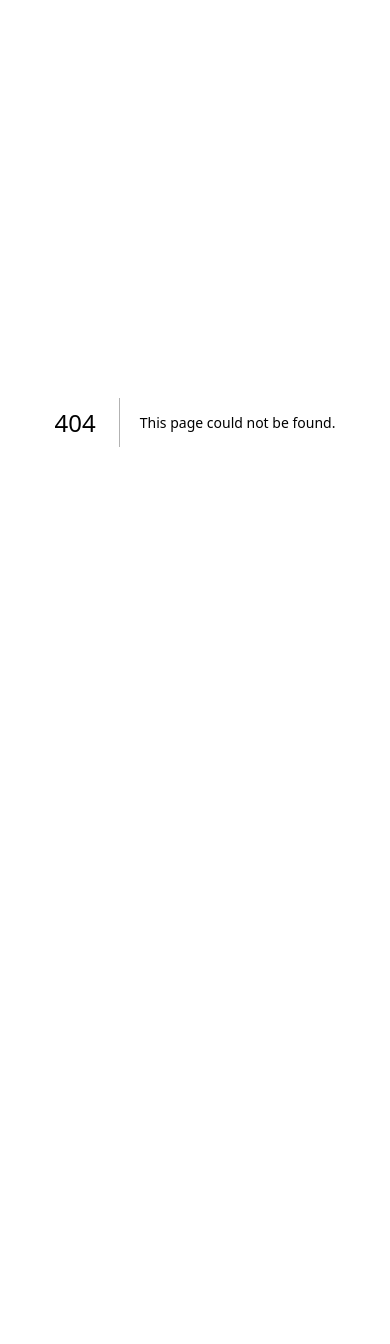
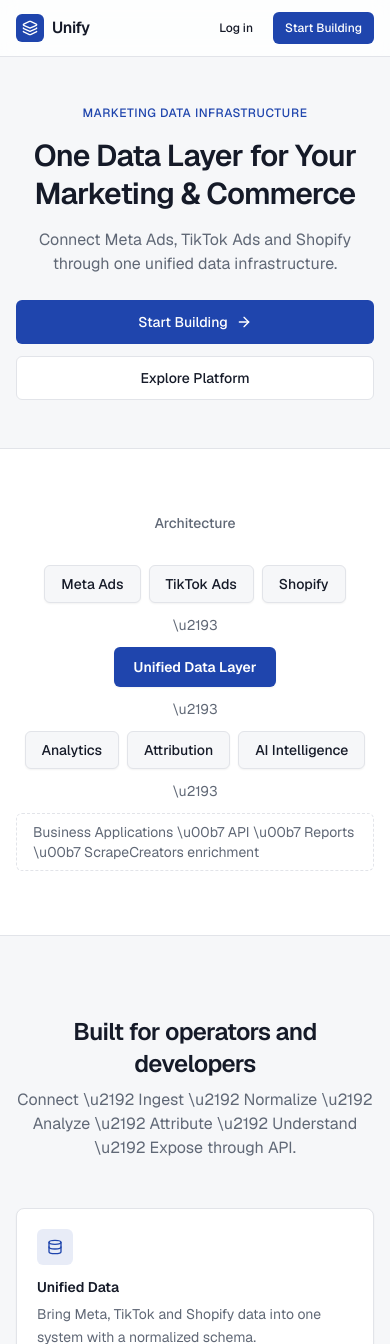
Before and after one commit to lilcoins89/website-platform, a Next.js app: page / in a window 390 px wide. Before the commit this address had no page. Shown: the top 1344 px of the page. Before the commit the page ends 844 px from the top, so only its background shows below. Built offline with nearby package versions, Linux system fonts and the light colour scheme.

Commit message:
feat: marketing landing page (responsive)

```diff
--- /dev/null
+++ b/app/page.tsx
@@ -0,0 +1,185 @@
+import Link from "next/link";
+import {
+  ArrowRight,
+  Database,
+  LineChart,
+  GitBranch,
+  Sparkles,
+  Code2,
+  Workflow,
+  Shield,
+  Layers,
+} from "lucide-react";
+import { Button } from "@/components/ui/button";
+
+const features = [
+  {
+    icon: Database,
+    title: "Unified Data",
+    body: "Bring Meta, TikTok and Shopify data into one system with a normalized schema.",
+  },
+  {
+    icon: LineChart,
+    title: "Cross-Channel Analytics",
+    body: "Understand advertising performance alongside actual Shopify revenue.",
+  },
+  {
+    icon: GitBranch,
+    title: "Attribution",
+    body: "Connect marketing activity to customers and purchases with multiple models.",
+  },
+  {
+    icon: Sparkles,
+    title: "AI Intelligence",
+    body: "Ask questions about your business and receive data-backed answers.",
+  },
+  {
+    icon: Code2,
+    title: "Developer API",
+    body: "Access normalized business data through one provider-independent API.",
+  },
+  {
+    icon: Workflow,
+    title: "ETL Infrastructure",
+    body: "Automated extraction, transformation, validation and synchronization.",
+  },
+  {
+    icon: Shield,
+    title: "Enterprise Security",
+    body: "Secure credentials, organization isolation, audit logs and permissions.",
+  },
+];
+
+export default function LandingPage() {
+  return (
+    <div className="min-h-screen bg-background">
+      <header className="border-b bg-card/80 backdrop-blur sticky top-0 z-20">
+        <div className="mx-auto flex h-14 max-w-6xl items-center justify-between px-4">
+          <div className="flex items-center gap-2">
+            <div className="flex h-7 w-7 items-center justify-center rounded-md bg-primary text-primary-foreground">
+              <Layers className="h-4 w-4" />
+            </div>
+            <span className="font-semibold tracking-tight">Unify</span>
+          </div>
+          <nav className="hidden md:flex items-center gap-6 text-sm text-muted-foreground">
+            <a href="#platform" className="hover:text-foreground">
+              Platform
+            </a>
+            <a href="#features" className="hover:text-foreground">
+              Features
+            </a>
+            <Link href="/developers" className="hover:text-foreground">
+              API
+            </Link>
+          </nav>
+          <div className="flex items-center gap-2">
+            <Link href="/login">
+              <Button variant="ghost" size="sm">
+                Log in
+              </Button>
+            </Link>
+            <Link href="/dashboard">
+              <Button size="sm">Start Building</Button>
+            </Link>
+          </div>
+        </div>
+      </header>
+
+      <section className="mx-auto max-w-6xl px-4 pt-12 pb-12 sm:pt-20 sm:pb-16 text-center">
+        <p className="mb-4 text-xs font-medium uppercase tracking-wider text-primary">
+          Marketing data infrastructure
+        </p>
+        <h1 className="mx-auto max-w-3xl text-3xl font-semibold tracking-tight sm:text-4xl md:text-5xl leading-tight">
+          One Data Layer for Your Marketing & Commerce
+        </h1>
+        <p className="mx-auto mt-4 sm:mt-5 max-w-2xl text-base sm:text-lg text-muted-foreground">
+          Connect Meta Ads, TikTok Ads and Shopify through one unified data infrastructure.
+        </p>
+        <div className="mt-6 sm:mt-8 flex flex-col sm:flex-row flex-wrap items-stretch sm:items-center justify-center gap-3">
+          <Link href="/dashboard">
+            <Button size="lg" className="gap-2 w-full sm:w-auto">
+              Start Building <ArrowRight className="h-4 w-4" />
+            </Button>
+          </Link>
+          <a href="#platform">
+            <Button size="lg" variant="outline" className="w-full sm:w-auto">
+              Explore Platform
+            </Button>
+          </a>
+        </div>
+      </section>
+
+      <section id="platform" className="border-y bg-card py-16">
+        <div className="mx-auto max-w-4xl px-4">
+          <p className="text-center text-sm font-medium text-muted-foreground mb-8">Architecture</p>
+          <div className="flex flex-col items-center gap-3 text-sm">
+            <div className="flex flex-wrap justify-center gap-2">
+              {["Meta Ads", "TikTok Ads", "Shopify"].map((s) => (
+                <span key={s} className="rounded-md border bg-background px-4 py-2 font-medium shadow-sm">
+                  {s}
+                </span>
+              ))}
+            </div>
+            <div className="text-muted-foreground">\u2193</div>
+            <span className="rounded-md bg-primary px-5 py-2.5 font-semibold text-primary-foreground shadow-sm">
+              Unified Data Layer
+            </span>
+            <div className="text-muted-foreground">\u2193</div>
+            <div className="flex flex-wrap justify-center gap-2">
+              {["Analytics", "Attribution", "AI Intelligence"].map((s) => (
+                <span key={s} className="rounded-md border bg-background px-4 py-2 font-medium shadow-sm">
+                  {s}
+                </span>
+              ))}
+            </div>
+            <div className="text-muted-foreground">\u2193</div>
+            <span className="rounded-md border border-dashed px-4 py-2 text-muted-foreground">
+              Business Applications \u00b7 API \u00b7 Reports \u00b7 ScrapeCreators enrichment
+            </span>
+          </div>
+        </div>
+      </section>
+
+      <section id="features" className="mx-auto max-w-6xl px-4 py-20">
+        <div className="text-center mb-12">
+          <h2 className="text-2xl font-semibold tracking-tight">Built for operators and developers</h2>
+          <p className="mt-2 text-muted-foreground max-w-xl mx-auto">
+            Connect \u2192 Ingest \u2192 Normalize \u2192 Analyze \u2192 Attribute \u2192 Understand \u2192 Expose through API.
+          </p>
+        </div>
+        <div className="grid gap-4 sm:grid-cols-2 lg:grid-cols-3">
+          {features.map((f) => {
+            const Icon = f.icon;
+            return (
+              <div key={f.title} className="rounded-lg border bg-card p-5 shadow-sm">
+                <div className="mb-3 flex h-9 w-9 items-center justify-center rounded-md bg-primary/10 text-primary">
+                  <Icon className="h-4 w-4" />
+                </div>
+                <h3 className="font-semibold text-sm">{f.title}</h3>
+                <p className="mt-1.5 text-sm text-muted-foreground leading-relaxed">{f.body}</p>
+              </div>
+            );
+          })}
+        </div>
+      </section>
+
+      <section className="border-t bg-card">
+        <div className="mx-auto max-w-6xl px-4 py-16 text-center">
+          <h2 className="text-2xl font-semibold tracking-tight">
+            One API for your marketing and commerce data
+          </h2>
+          <p className="mt-2 text-muted-foreground">
+            V1 executes the full pipeline for Meta Ads, TikTok Ads, and Shopify.
+          </p>
+          <Link href="/dashboard" className="inline-block mt-6">
+            <Button size="lg">Open demo dashboard</Button>
+          </Link>
+        </div>
+      </section>
+
+      <footer className="border-t py-8 text-center text-xs text-muted-foreground">
+        Unify \u00b7 Marketing Data Abstraction Platform \u00b7 V1
+      </footer>
+    </div>
+  );
+}
```
